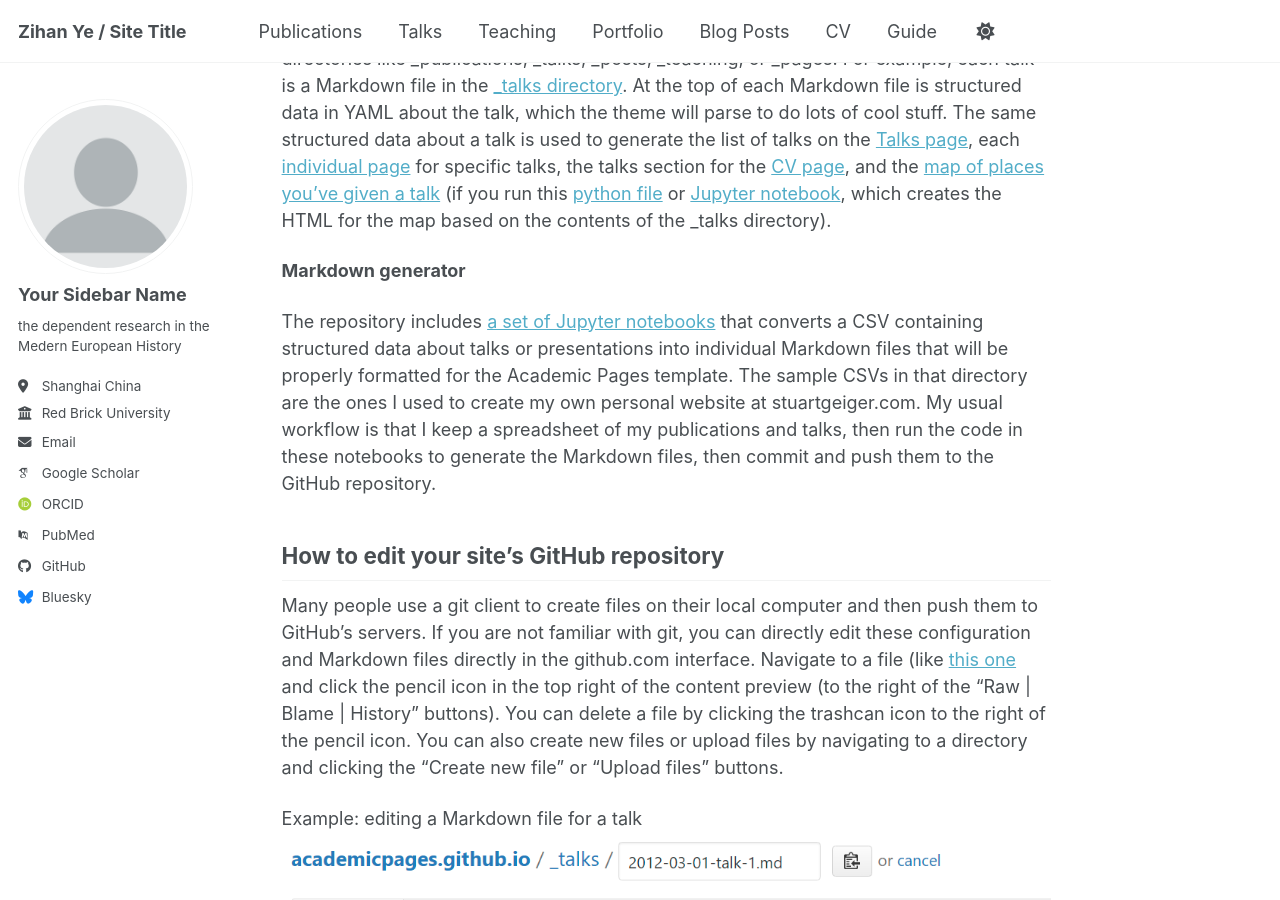
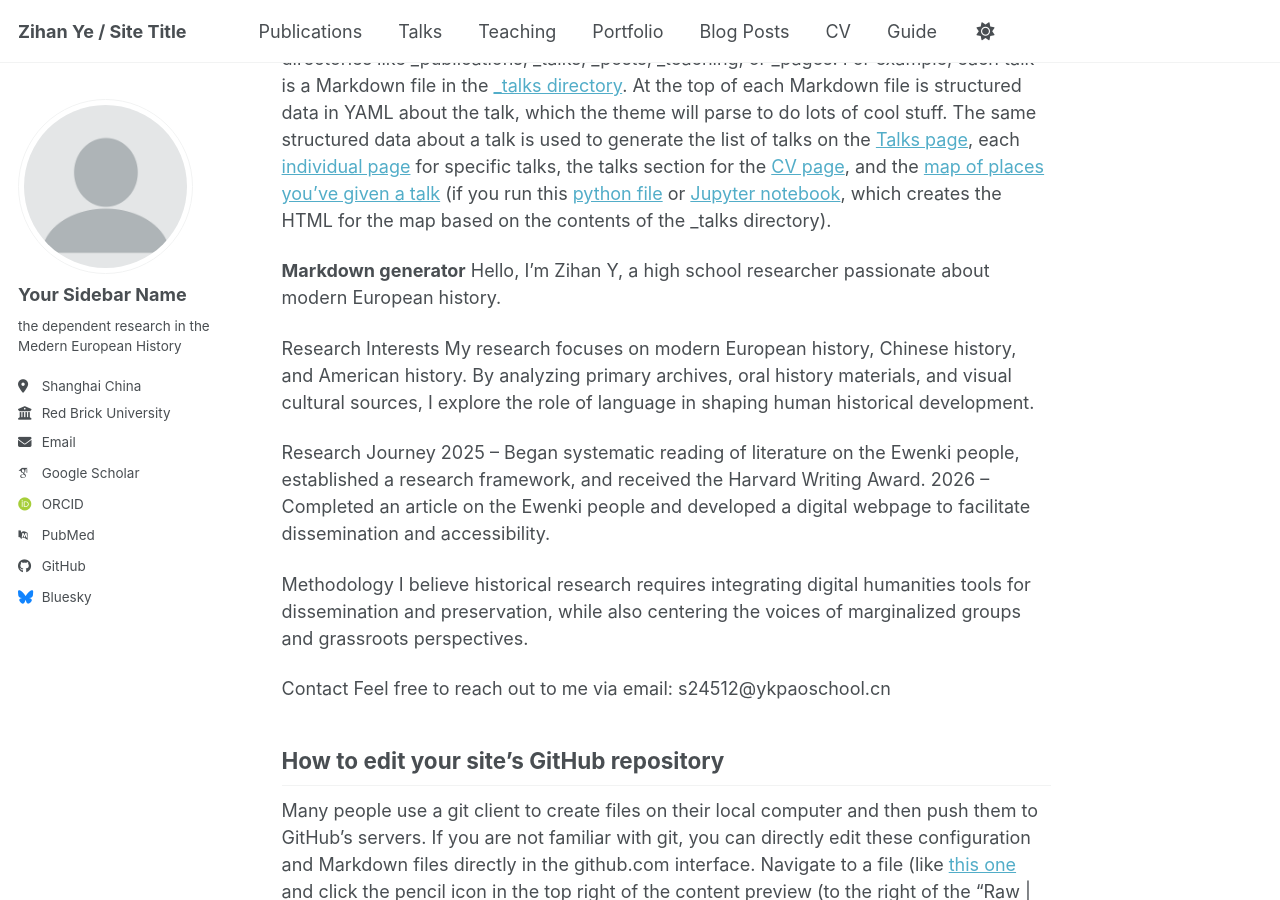
Before and after one commit to ZihanYe-history/ZihanYe-history, a Jekyll site: the page built from _pages/about.md, in a window 1280 px wide and 900 px high, scrolled down 2061 px. Built offline with Jekyll 4.4.1, drawn with Linux system fonts in a browser that asks for light colours; some web fonts are replaced; a script bundle is joined from its source files by our own code; library files that are not in the unit come from our copies.

Commit message:
Update about.md

```diff
--- a/_pages/about.md
+++ b/_pages/about.md
@@ -40,9 +40,22 @@ Create content & metadata
 For site content, there is one Markdown file for each type of content, which are stored in directories like _publications, _talks, _posts, _teaching, or _pages. For example, each talk is a Markdown file in the [_talks directory](https://github.com/academicpages/academicpages.github.io/tree/master/_talks). At the top of each Markdown file is structured data in YAML about the talk, which the theme will parse to do lots of cool stuff. The same structured data about a talk is used to generate the list of talks on the [Talks page](https://academicpages.github.io/talks), each [individual page](https://academicpages.github.io/talks/2012-03-01-talk-1) for specific talks, the talks section for the [CV page](https://academicpages.github.io/cv), and the [map of places you've given a talk](https://academicpages.github.io/talkmap.html) (if you run this [python file](https://github.com/academicpages/academicpages.github.io/blob/master/talkmap.py) or [Jupyter notebook](https://github.com/academicpages/academicpages.github.io/blob/master/talkmap.ipynb), which creates the HTML for the map based on the contents of the _talks directory).
 
 **Markdown generator**
+Hello, I'm Zihan Y, a high school researcher passionate about modern European history.
 
-The repository includes [a set of Jupyter notebooks](https://github.com/academicpages/academicpages.github.io/tree/master/markdown_generator
-) that converts a CSV containing structured data about talks or presentations into individual Markdown files that will be properly formatted for the Academic Pages template. The sample CSVs in that directory are the ones I used to create my own personal website at stuartgeiger.com. My usual workflow is that I keep a spreadsheet of my publications and talks, then run the code in these notebooks to generate the Markdown files, then commit and push them to the GitHub repository.
+Research Interests
+My research focuses on modern European history, Chinese history, and American history. By analyzing primary archives, oral history materials, and visual cultural sources, I explore the role of language in shaping human historical development.
+
+Research Journey
+2025 – Began systematic reading of literature on the Ewenki people, established a research framework, and received the Harvard Writing Award.
+2026 – Completed an article on the Ewenki people and developed a digital webpage to facilitate
+dissemination and accessibility.
+
+Methodology
+I believe historical research requires integrating digital humanities tools for dissemination and preservation, while also centering the voices of marginalized groups and grassroots perspectives.
+
+Contact
+Feel free to reach out to me via email: s24512@ykpaoschool.cn
+
 
 How to edit your site's GitHub repository
 ------
```
